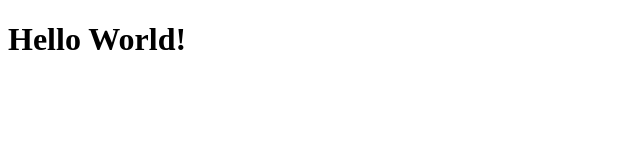
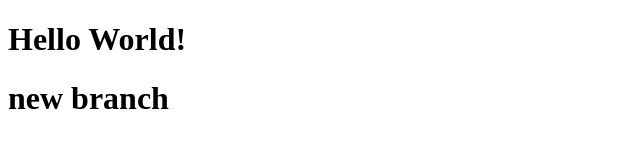
Before and after one commit to Bilal0031/web-dev-starter, a website: page index.html in a window 1280 px wide. Shown: the whole page, without its empty margins (0-640 px from the left). Drawn offline with Linux system fonts and the light colour scheme.

Commit message:
firstcommit

```diff
--- a/index.html
+++ b/index.html
@@ -11,6 +11,7 @@
 
 <body>
     <h1>Hello World!</h1>
+    <h1>new branch</h1>
 
     <script src="script.js"></script>
 </body>
```
Lines whose indentation alone changed are shown as unchanged.
